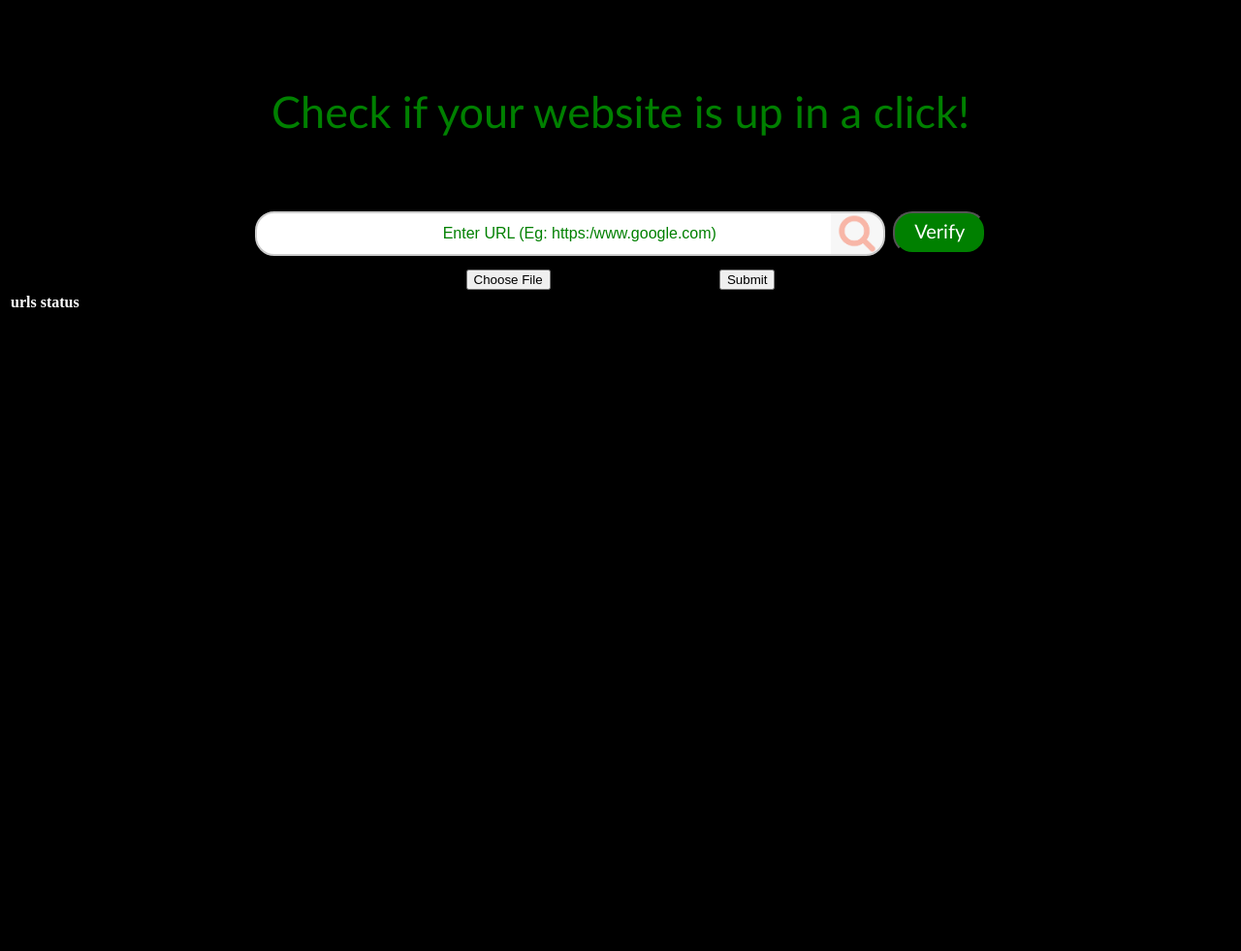
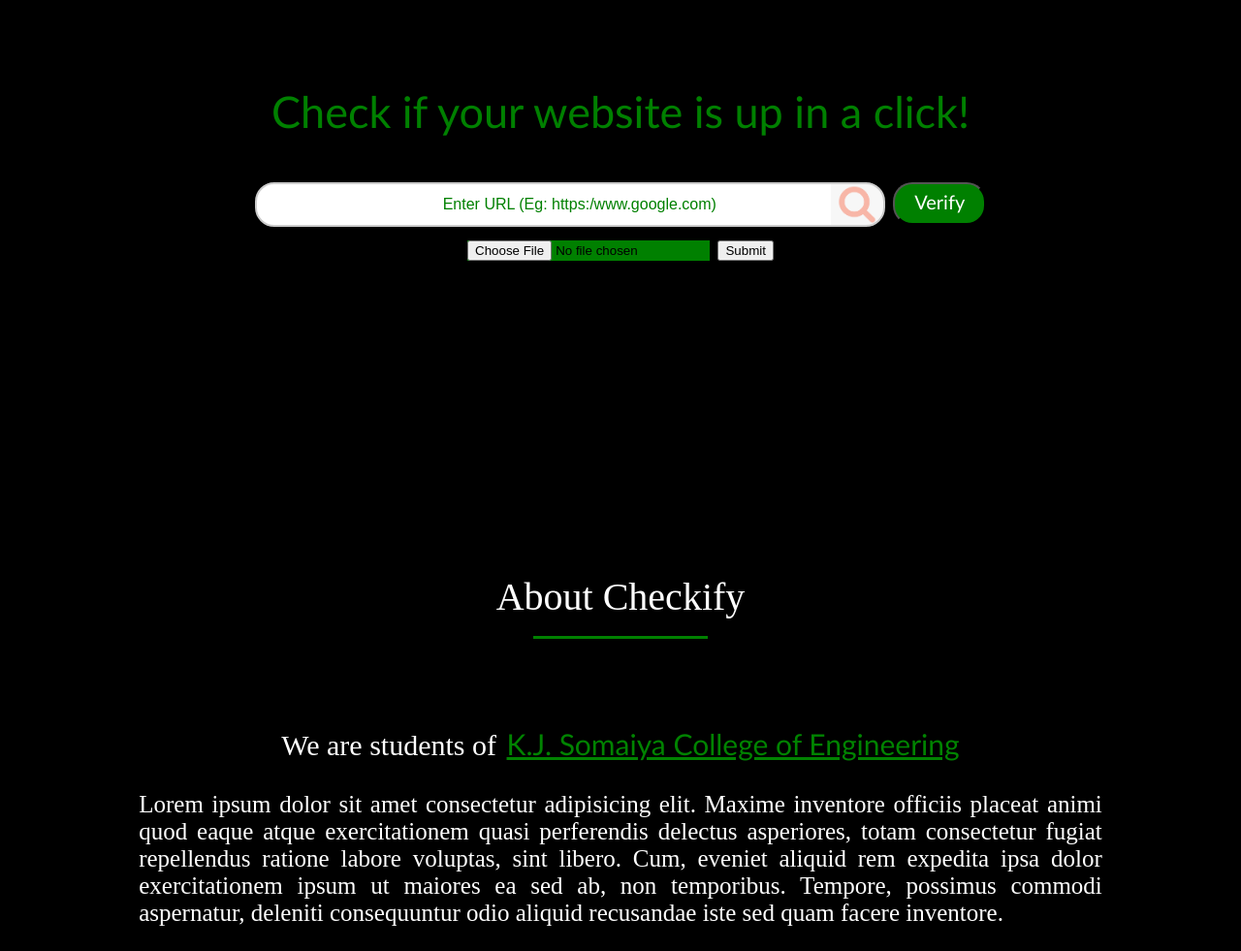
Before and after one commit to yashvidonga/Website_Status_Checker, a Django app: page / in a window 1280 px wide. Shown: the part 91-1072 px from the top of the page at 97% size. Before the commit the page ends 408 px from the top, so only its background shows below. Run offline with Django 3.2, Linux system fonts and the light colour scheme; lists and menus that the app fills with data are empty.

Commit message:
commit on main

```diff
--- a/Check_Website_Status/first/static/first/template1.css
+++ b/Check_Website_Status/first/static/first/template1.css
@@ -122,11 +122,73 @@ img {
   padding-top: 10%;
   padding-bottom: 0%;
 }
-.dic{
+.dic {
   color: white;
+}
+.custom-file-input{
+  width: 250px;
+  box-sizing: border-box;
+  background-color: green;
 }
 
 /*about*/
-.about_us {
-  color: black;
+.about_us .title {
+  position: relative;
+  text-align: center;
+  font-size: 40px;
+  font-weight: 500;
+  margin-bottom: 60px;
+  padding-bottom: 20px;
+  font-family: "Ubuntu", "sans-serif";
+  color: white;
 }
+.about_us .title::after {
+  content: "";
+  color: white;
+  position: absolute;
+  bottom: 0px;
+  left: 50%;
+  width: 180px;
+  height: 3px;
+  background: green;
+  transform: translateX(-50%);
+}
+.about_us .about-content {
+  display: flex;
+  flex-wrap: wrap;
+  align-items: center;
+  justify-content: space-between;
+  color: white;
+}
+.about_us .firstline {
+  font-family: "Ubuntu", "sans-serif";
+  font-size: 30px;
+  font-weight: 500;
+  text-align: center;
+  color: white;
+}
+.about_us .firstline a{
+  color: #018301;
+  font-weight: 300;
+  font-family: 'Trebuchet MS', 'Lucida Sans Unicode', 'Lucida Grande', 'Lucida Sans', Arial, sans-serif;
+  padding-left: 3px;
+}
+.about_us .about-content p {
+  font-size: 20px;
+  text-align: justify;
+  color: white;
+}
+.about_us .text {
+  font-family: "ubuntu", "sans-serif";
+  font-size: 25px;
+  font-weight: 500;
+  margin-left: 5%;
+  margin-right: 5%;
+  text-align: justify;
+  color: white;
+}
+.about_us .about-content .coloumn-right a {
+  font-size: 25px;
+  text-align: center;
+  background: white;
+}
--- a/Check_Website_Status/first/templates/first/layout.html
+++ b/Check_Website_Status/first/templates/first/layout.html
@@ -2,11 +2,11 @@
 <!DOCTYPE html>
 <html lang="en">
   <head>
-    <meta charset="UTF-8">
-    <meta http-equiv="X-UA-Compatible" content="IE=edge">
-    <meta name="viewport" content="width=device-width, initial-scale=1.0">
+    <meta charset="UTF-8" />
+    <meta http-equiv="X-UA-Compatible" content="IE=edge" />
+    <meta name="viewport" content="width=device-width, initial-scale=1.0" />
     <title>Checkify</title>
-    <link rel="stylesheet" href="{% static 'first/template1.css' %}">
+    <link rel="stylesheet" href="{% static 'first/template1.css' %}" />
   </head>
   <body>
     <header>
@@ -28,12 +28,12 @@
       <div class="text">
         <p>Check if your website is up in a click!</p>
       </div>
-        <div class="circle">
+      <!-- <div class="circle">
         {% comment %} <img src="{% static 'first/images/Check1.png' %}" alt=""> {% endcomment %}
 
-        {% block body %} {% endblock %}
+        {% block body %} {% endblock %} -->
 
-        <script
+        <!-- <script
           src="https://code.jquery.com/jquery-3.5.1.slim.min.js"
          integrity="sha384-DfXdz2htPH0lsSSs5nCTpuj/zy4C+OGpamoFVy38MVBnE+IbbVYUew+OrCXaRkfj"
          crossorigin="anonymous"></script>
@@ -41,13 +41,24 @@
           src="https://cdn.jsdelivr.net/npm/bootstrap@4.6.0/dist/js/bootstrap.bundle.min.js"
           integrity="sha384-Piv4xVNRyMGpqkS2by6br4gNJ7DXjqk09RmUpJ8jgGtD7zP9yug3goQfGII0yAns"
           crossorigin="anonymous"
-          ></script>
-
-        <div>
+          >
+        </script> -->
       </section>
     <section class="about_us" id="about_us">
-          <h2>About Checkify</h2>
-          <p>TEXT</p>
+      <div class="max-width">
+        <h2 class="title">About Checkify</h2>
+        <div class="about-content"></div>
+        <div class="coloumn-right">
+          <div class="firstline">
+            <p>We are students of  <span> <a href="https://kjsce.somaiya.edu/en "target="_blank">K.J. Somaiya College of Engineering</a></span> </p>
+          </div>
+          <div class="text">
+            <p>
+            Lorem ipsum dolor sit amet consectetur adipisicing elit. Maxime inventore officiis placeat animi quod eaque atque exercitationem quasi perferendis delectus asperiores, totam consectetur fugiat repellendus ratione labore voluptas, sint libero. Cum, eveniet aliquid rem expedita ipsa dolor exercitationem ipsum ut maiores ea sed ab, non temporibus. Tempore, possimus commodi aspernatur, deleniti consequuntur odio aliquid recusandae iste sed quam facere inventore.
+            </p>
+          </div>
+        </div>
+      </div>
     </section>
   </body>
 </html>
--- a/Check_Website_Status/first/templates/first/template1.html
+++ b/Check_Website_Status/first/templates/first/template1.html
@@ -47,15 +47,16 @@
           </form>
           <form method = "POST" action="upload/" enctype = "multipart/form-data">
             {% csrf_token %}
-            <input type = "file" name = "upload1" id = "upload1" accept = ".csv" />
+
+            <input type = "file" class="custom-file-input" name = "upload1" id = "upload1" accept = ".csv" />
             <input type = "submit">
           </form>
           <div class="dic">
           <table>
-            <tr>
+            <!-- <tr>
               <th>urls</th>
               <th>status</th>
-          </tr>
+          </tr> -->
             {% for key,value in dic.items %}
             <tr>
               <td> {{ key }} </td>
@@ -63,7 +64,7 @@
             </tr>
             {% endfor %}
           </table>
-          </div>
+        </div>
 
           <br /><br /><br /><br /><br /><br /><br /><br /><br /><br /><br /><br /><br /><br /><br />
           {% endblock %}
```
Lines whose indentation alone changed are shown as unchanged.
